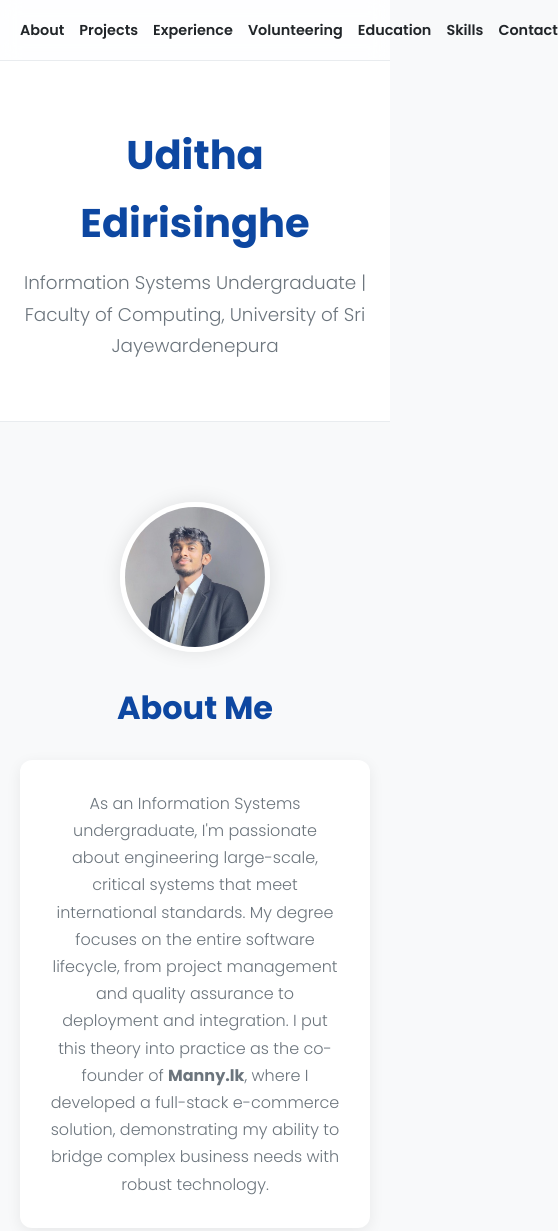
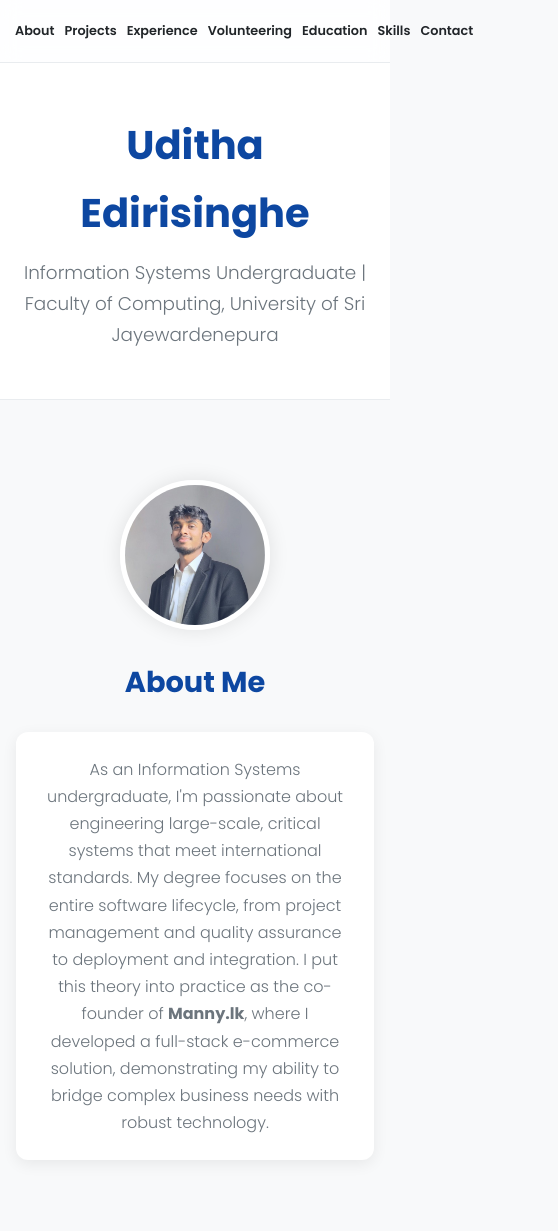
Before and after one commit to UdUdithaEdirisinghe/portfolio, a plain HTML site: page index.html in a window 390 px wide. Shown: the top 1231 px of the page, 558 px wide, since content can reach past the window. Drawn offline with Linux system fonts and the light colour scheme.

Commit message:
portfolio mobile ui fix

```diff
--- a/scripts/main.js
+++ b/scripts/main.js
@@ -242,7 +242,7 @@ document.addEventListener('DOMContentLoaded', () => {
   );
 
   setupSlider(
-    '#extracurricular',
+    '#volunteering',
     '.activity-slider',
     '.prev-activity-btn',
     '.next-activity-btn',
--- a/styles/style.css
+++ b/styles/style.css
@@ -286,12 +286,30 @@ footer p { margin: 0; font-size: 0.9rem; color: var(--light-text-color); }
 }
 
 @media (max-width: 768px) {
+  main { padding: 0 16px; }
+  header { padding: 48px 20px; }
   header h1 { font-size: 2.5rem; }
-  .navbar { gap: 15px; justify-content: space-around; font-size: 0.9rem; }
+
+  .navbar {
+    gap: 0;
+    justify-content: space-around;
+    padding: 15px 10px;
+  }
+  .navbar a {
+    padding: 5px;
+    font-size: 0.8rem;
+  }
+
+  h2 { font-size: 1.8rem; }
+  .card { padding: 24px; }
+  .project-content, .activity-text-content { padding: 20px; }
+
   .project-card, .activity-card { flex-basis: 100%; }
   .project-slider-container, .activity-slider-container { padding: 0; }
   .project-slider, .activity-slider { gap: 0; }
   .slider-btn { display: none; }
+  .slider-indicators {display: none;}
   .swipe-indicator { display: block; }
+
   .expandable { --clamp-lines: 3; }
 }
```
